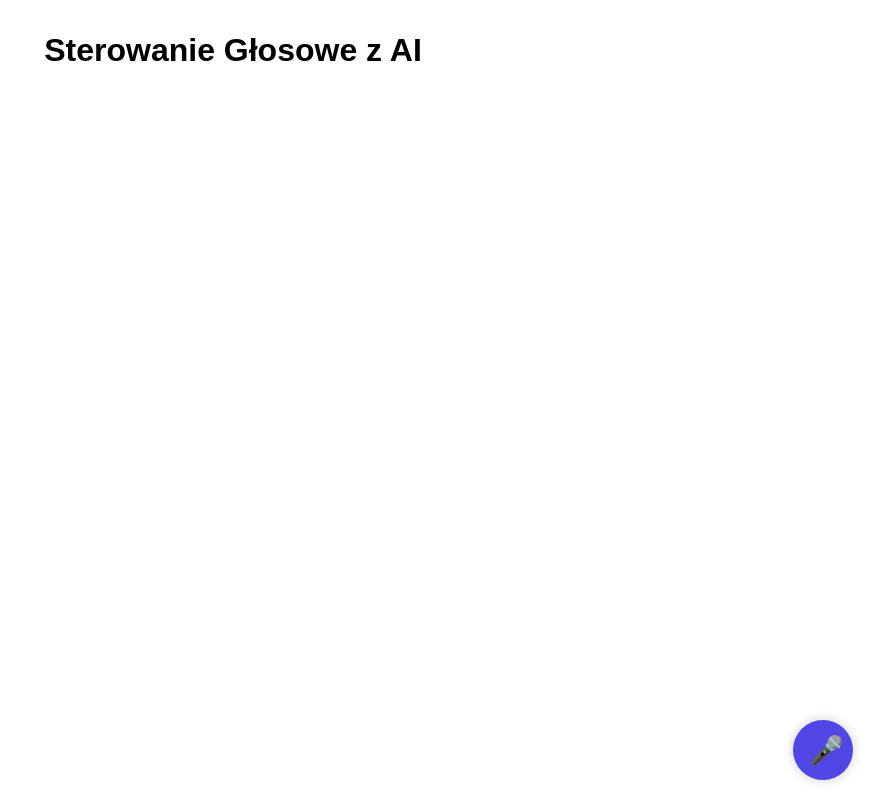
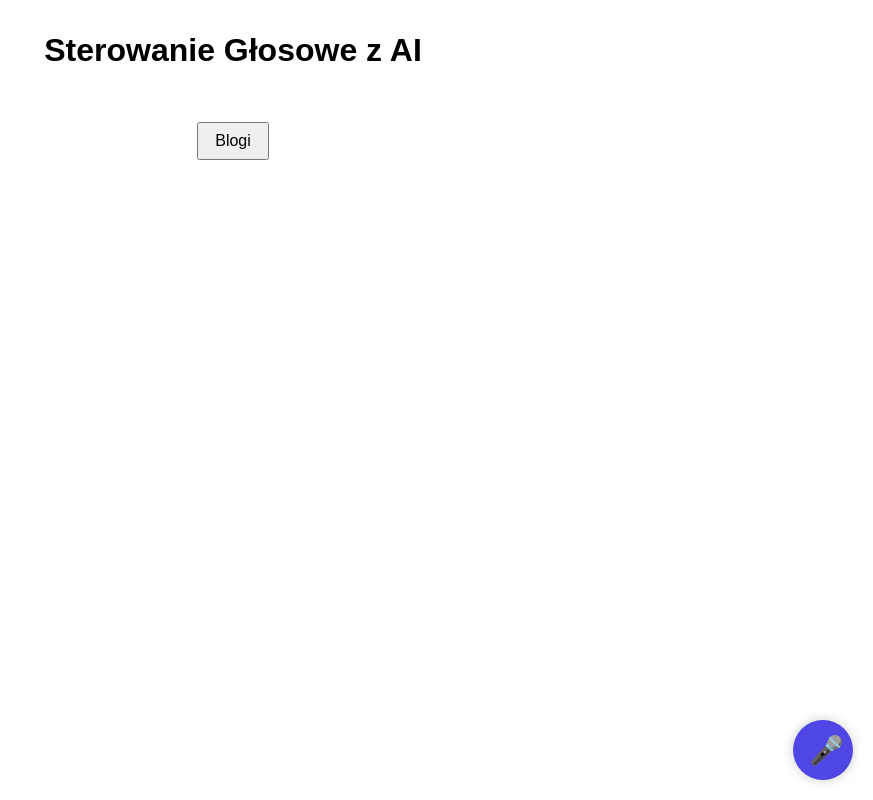
Before and after one commit to W3los/AI_voice_control_Volvo, a plain HTML site: page templates/index.html in a window 1280 px wide. Shown: the whole page, without its empty margins (407-1280 px from the left). Drawn offline with Linux system fonts and the light colour scheme.

Commit message:
chore: add button that redirects to blogs on index

```diff
--- a/templates/index.html
+++ b/templates/index.html
@@ -8,9 +8,13 @@
     body { font-family: sans-serif; max-width: 600px; margin: 2rem auto; text-align: center; }
     button { padding: 0.5rem 1rem; font-size: 1rem; }
     .box { margin-top: 1rem; text-align: left; }
+    .center-button { margin: 2rem auto; display: inline-block; }
   </style>
 </head>
 <body>
   <h1>Sterowanie Głosowe z AI</h1>
+    <a href="/blogs">
+      <button class="center-button">Blogi</button>
+    </a>
 </body>
 </html>
```
